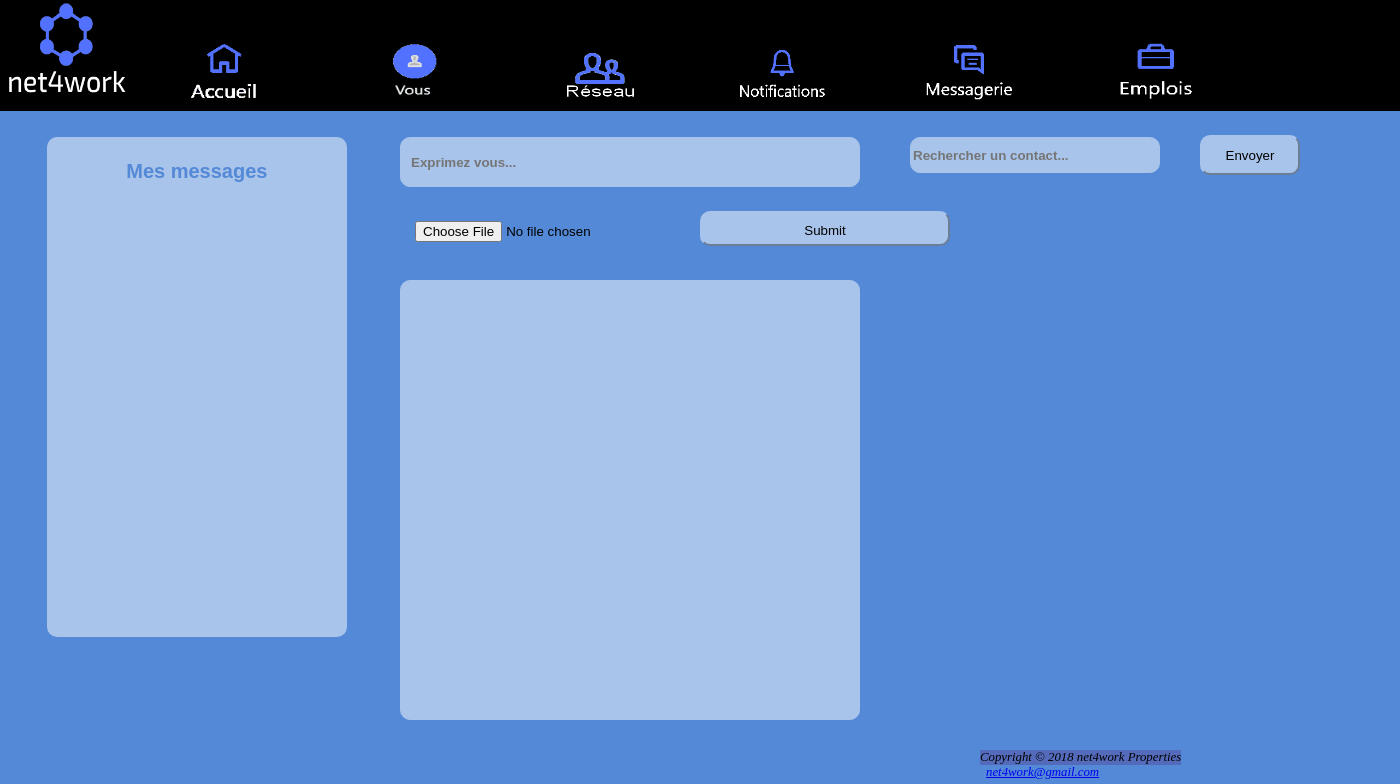
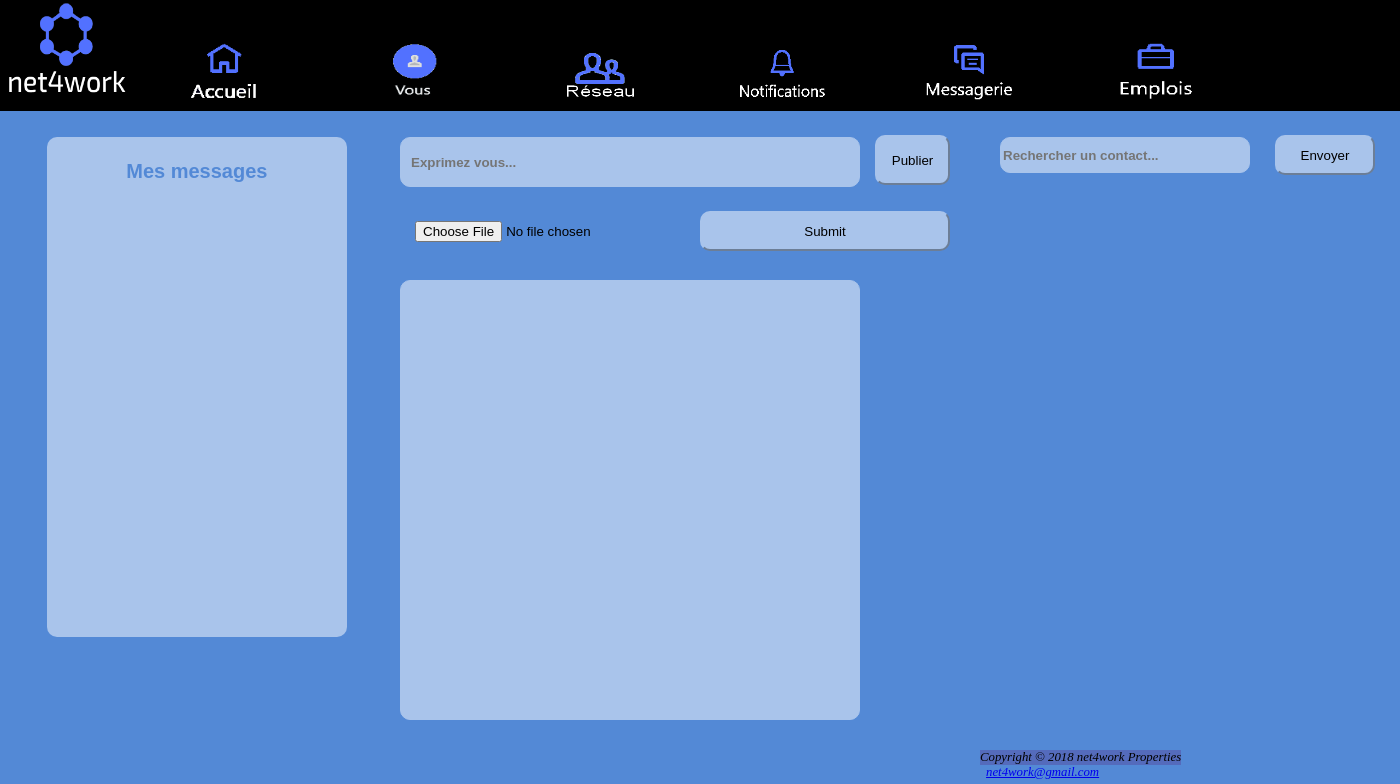
Before and after one commit to marcodelta/projetpiscine, a PHP site: page /main.php in a window 1400 px wide. Shown: the top 784 px of the page. Run offline with PHP 8.4, Linux system fonts and the light colour scheme.

Commit message:
no message

```diff
--- a/main.php
+++ b/main.php
@@ -1,3 +1,7 @@
+<?php
+$pass = isset($_POST["q2"]) ? $_POST["passw"] : "";
+
+?>
 
 <!DOCTYPE html>
 <!-- Sources:  -->
@@ -46,8 +50,11 @@
     <input type="submit" value="Envoyer" class="recherche">
   </form>
 
+    <form>
      <input type="search" id="maRecherche" class="search" name="q2"
     placeholder="Exprimez vous..." >
+            <input type="submit" value ="Publier" class="exprimezvous"  />
+    </form>
 
 
 
--- a/style.css
+++ b/style.css
@@ -66,7 +66,7 @@ img{border: 0;
       position: absolute;
       width: 250px;
       height: 36px;
-      left: 910px;
+      left: 1000px;
       top: 137.006px;
       box-sizing: border-box;
       border-width: 1px;
@@ -340,7 +340,7 @@ img{border: 0;
      position: absolute;
       width: 100px;
       height: 40px;
-      left: 1200px;
+      left: 1275px;
       top: 135px;
       background-color: rgb(169, 196, 235);
       border-color: rgb(169, 196, 235);
@@ -363,7 +363,7 @@ img{border: 0;
        position: absolute;
       left:700px;
       top:100px;
-      height: 35px;
+      height: 40px;
       width: 250px;
      text-align: center;
        background-color: rgb(169, 196, 235);
@@ -371,3 +371,16 @@ img{border: 0;
       border-radius: 10px;
       padding: 10px;
     }
+
+    .exprimezvous{
+        position: absolute;
+      left:875px;
+      top:135px;
+      height: 50px;
+      width: 75px;
+     text-align: center;
+       background-color: rgb(169, 196, 235);
+      border-color: rgb(169, 196, 235);
+      border-radius: 10px;
+      padding: 10px;
+    }
```
